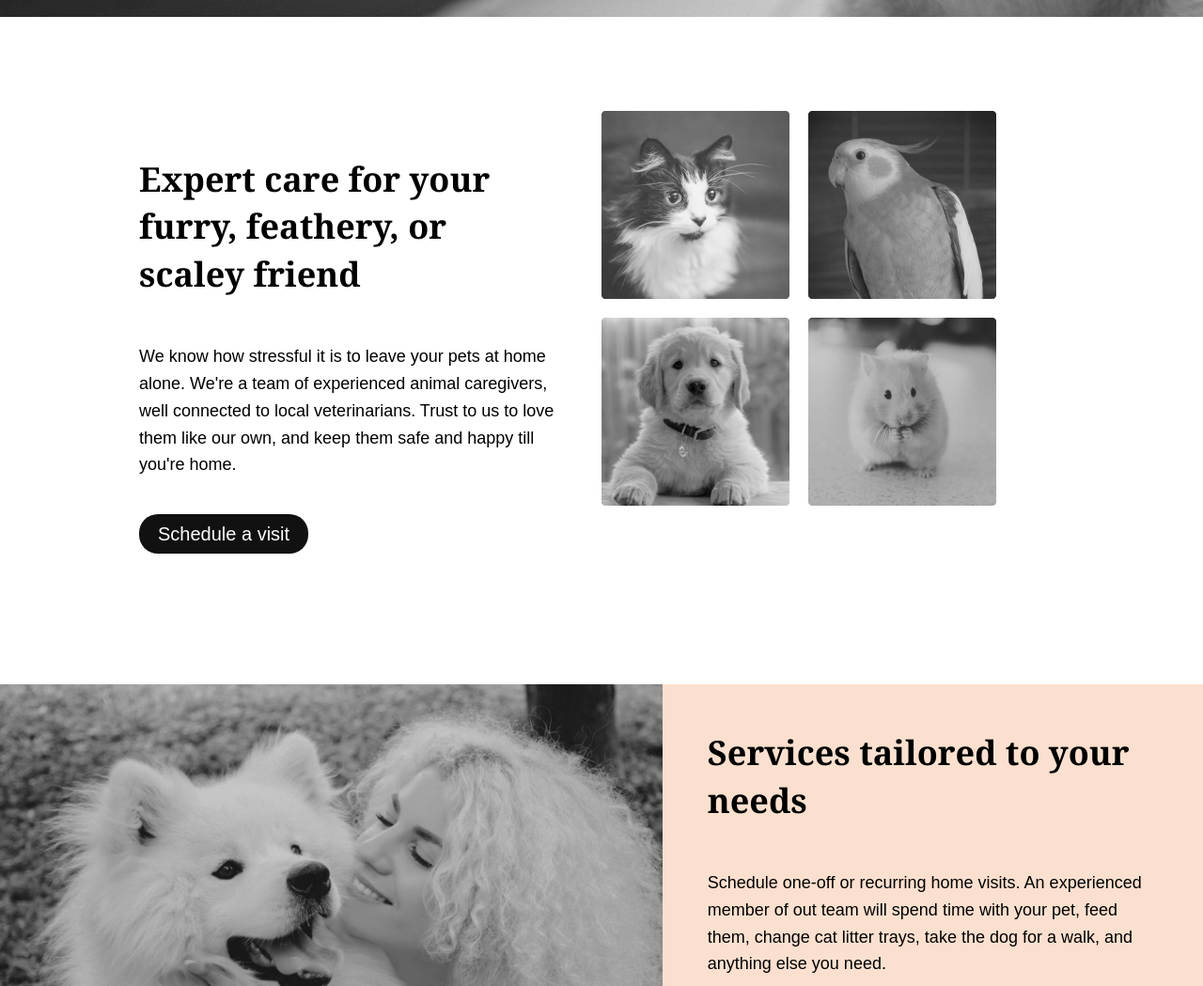
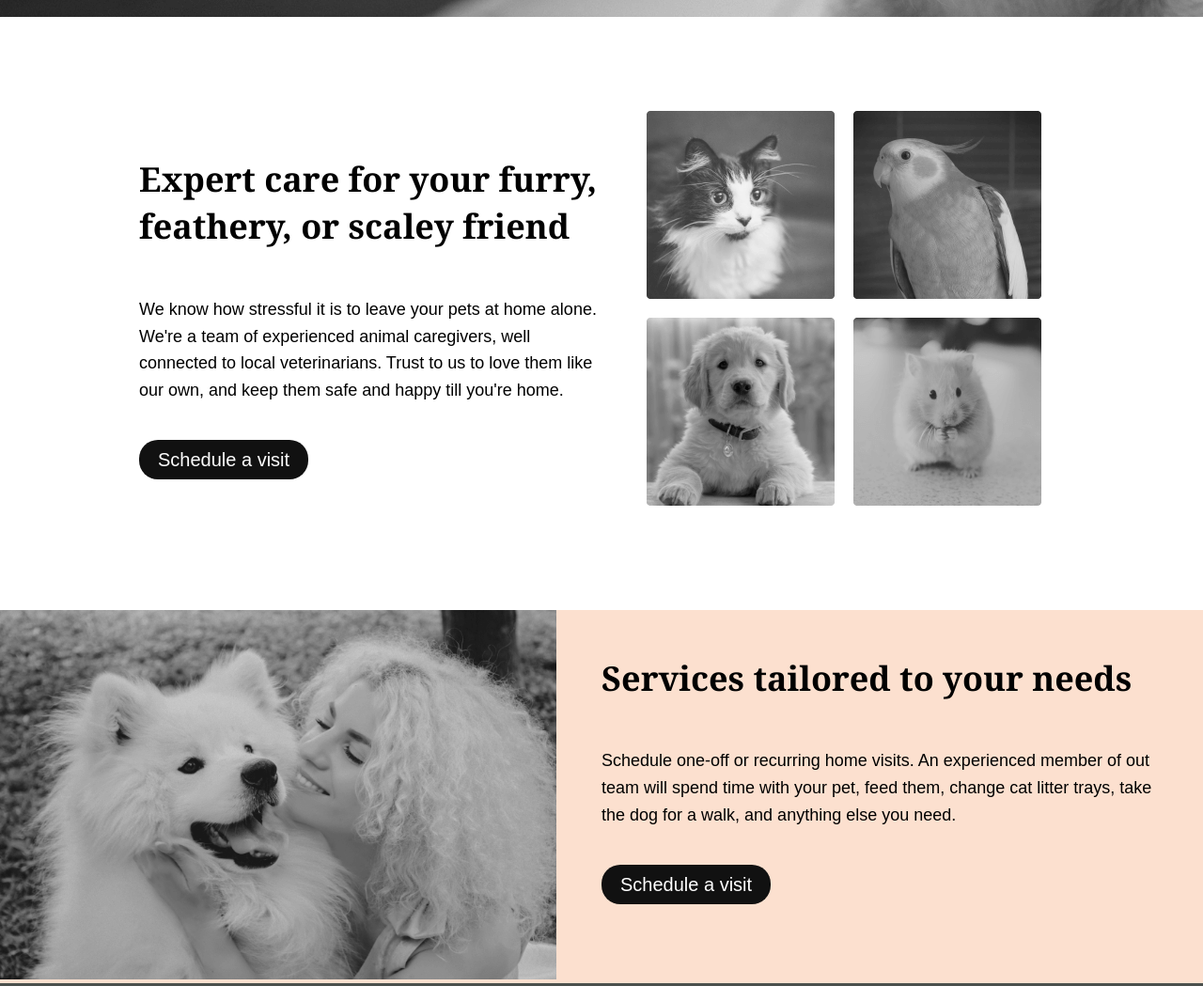
Before and after one commit to viviurbano/wddm-114-single-page-website, a plain HTML site: page index.html in a window 1280 px wide. Shown: the part 782-1831 px from the top of the page at 94% size. Drawn offline with Linux system fonts and the light colour scheme.

Commit message:
update container-inner

```diff
--- a/css/style.css
+++ b/css/style.css
@@ -96,13 +96,13 @@ a {
   background-color: #fce0cf;
 }
 
-/* .container-inner {
+.container-inner {
   width: 50%;
   padding: auto;
-} */
+}
 
 .space {
-  padding: 48px;
+  margin: 48px;
   width: 50%;
 }
 
```
